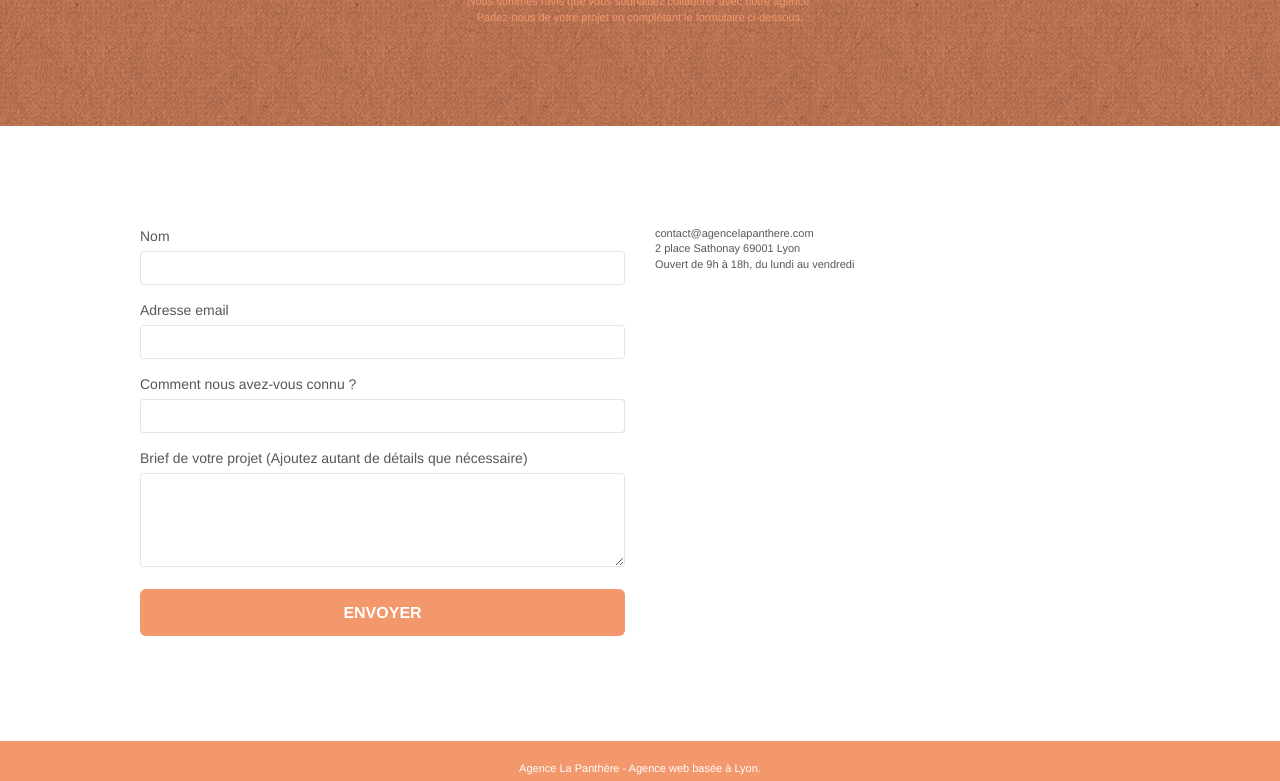
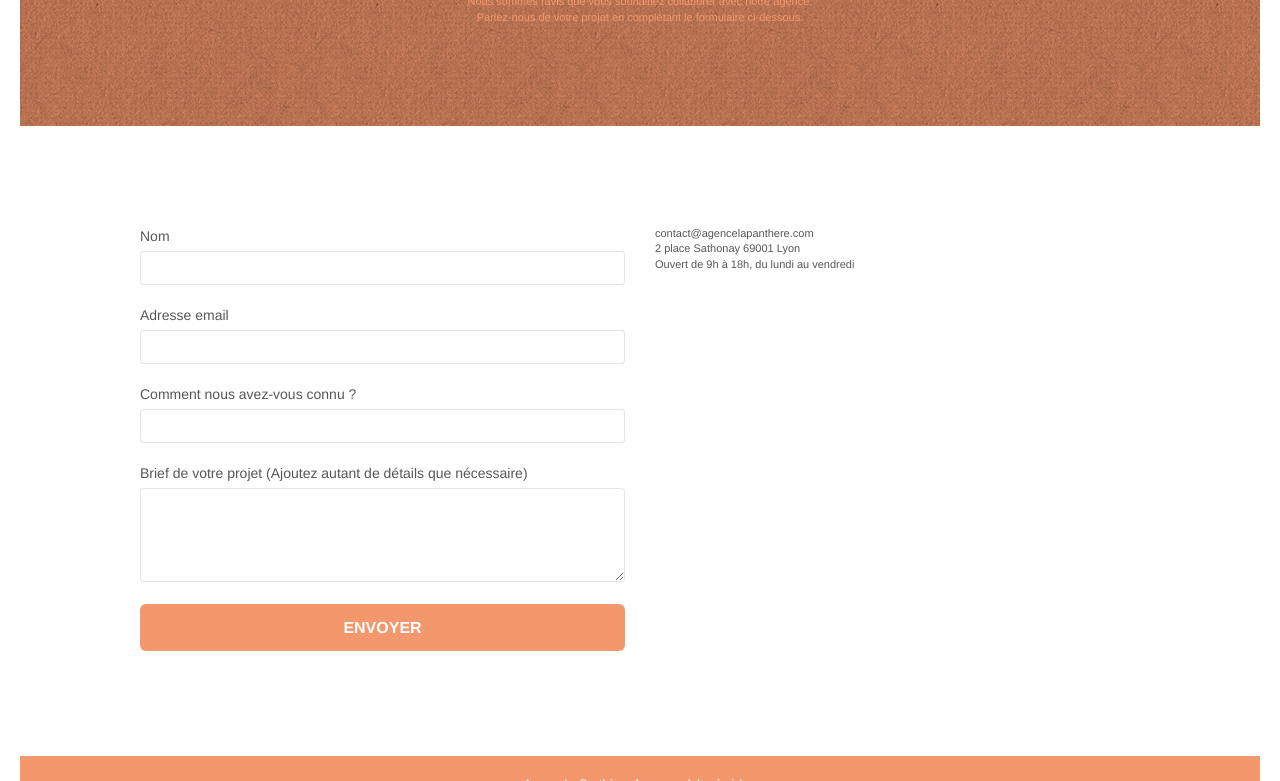
Before and after one commit to MarcellinDev1/Projet-4-corrected-data, a plain HTML site: page page2.html in a window 1280 px wide. Shown: the part 270-1051 px from the top of the page. Drawn offline with nearby package versions, Linux system fonts and the light colour scheme; files that its build step writes are made by us from their sources; a script that the page names is missing.

Commit message:
Fanale version after correction

```diff
--- a/page2.html
+++ b/page2.html
@@ -42,6 +42,8 @@
 <!-- Principal conteneur -->
 <div class="page-container">
 
+<div class="contact-body">
+
 <!-- bloc-0 -->
 <div class="bloc bgc-white l-bloc " id="bloc-0">
 	<div class="container bloc-sm">
@@ -60,7 +62,7 @@
 					<li>
 					</li>
 					<li>
-						<a href="page2.html" class="page2-button-contact">page2 &gt;</a>
+						<a href="page2.html" class="page2-button-contact">Contact &gt;</a>
 					</li>
 				</ul>
 			</div>
@@ -70,6 +72,7 @@
 <!-- bloc-0 END -->
 
 <!-- bloc-6 -->
+
 <div class="bloc bg-dots-bg bg-repeat bgc-atomic-tangerine d-bloc bloc-bg-texture texture-paper" id="bloc-6">
 	<div class="container bloc-lg">
 		<div class="row">
@@ -94,19 +97,19 @@
 			<div class="col-sm-6">
 				<form id="form_1" novalidate>
 				<!-- success-msg="Your message has been sent." fail-msg="Sorry it seems that our mail server is not responding, Sorry for the inconvenience!" -->
-					<div class="form-group">
+					<div class="form-group formulaire-line">
 						<label>
 							Nom
 						</label>
 						<input id="name" class="form-control" required>
 					</div>
-					<div class="form-group">
+					<div class="form-group formulaire-line">
 						<label>
 							Adresse email
 						</label>
 						<input id="email" class="form-control" type="email" required>
 					</div>
-					<div class="form-group">
+					<div class="form-group formulaire-line">
 						<label>
 							Comment nous avez-vous connu ?
 						</label>
@@ -142,7 +145,7 @@
 	<div class="container bloc-sm">
 		<div class="row">
 			<div class="col-sm-12">
-				<p class="text-center white">
+				<p class="text-center white footer-paragraph">
 					Agence La Panthère - Agence web basée à Lyon.<br>
 				</p>
 				<div class="row row-no-gutters social">
@@ -171,6 +174,7 @@
 		</div>
 	</div>
 </div>
+</div>
 <!-- Footer - bloc-8 END -->
 
 </div>
--- a/style.css
+++ b/style.css
@@ -5,9 +5,25 @@ body {
     overflow-x: hidden;
     max-width: 1440px;
     min-width: 320px;
+    width:95%;
+    margin:auto;
    /* -webkit-font-smoothing: antialiased;
     -moz-osx-font-smoothing: grayscale;*/
 }
+
+.contact-body{
+    margin-left:20px;
+    margin-right:20px;
+}
+
+.formulaire-line{
+    margin-bottom:20px;
+}
+
+.footer-paragraph{
+    padding-left:10px;
+}
+
 
 a,
 button {
@@ -63,7 +79,7 @@ a:hover {
     width: 100%;
     clear: both;
     background: 50% 50% no-repeat;
-    padding: 0 50px;
+    /*padding: 0 50px;*/
     /*-webkit-background-size: cover;
     -moz-background-size: cover;*/
     /*-o-background-size: cover;*/
@@ -857,6 +873,14 @@ h4 {
     background-image: url("img/image-de-presentation.bmp");
 }
 
+body {
+    /* margin: 0*/
+    max-width: 1440px;
+    min-width: 320px;
+    width:100%;
+    margin:auto;
+ }
+
 /*MOBILE*/
 @media (max-width: 1024px) {
     .bloc {
```
Also changed, not shown: index.html (+1 -1 lines), css/bootstrap.css.
